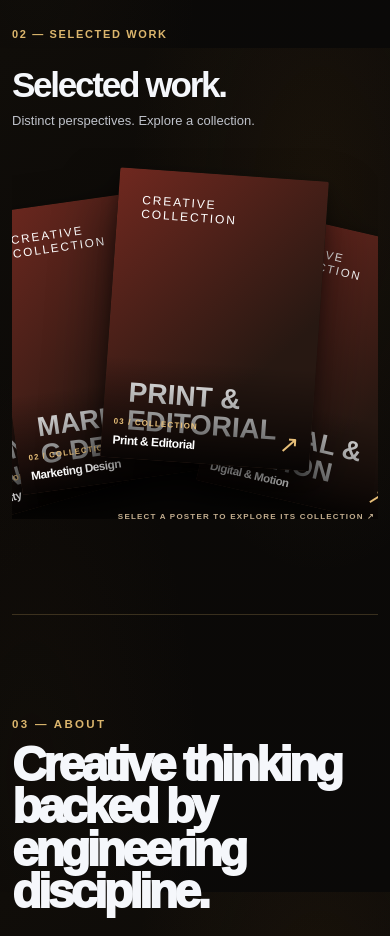
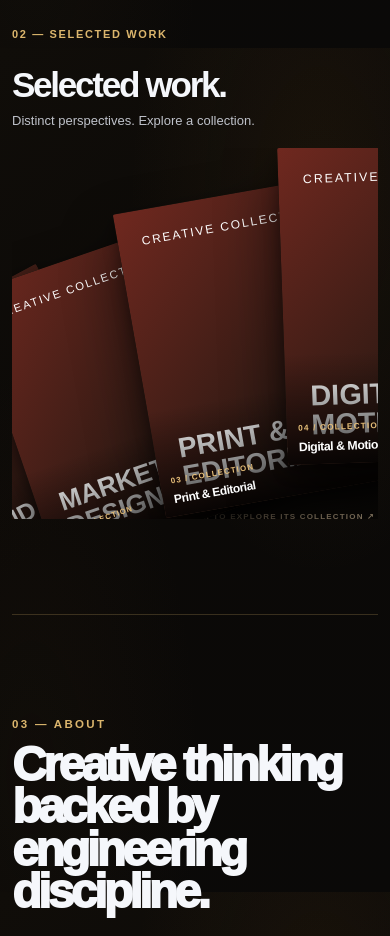
Before and after one commit to mkcoder1218/Tsgaye, a Next.js app: page / in a window 390 px wide. Shown: the part 1640-2576 px from the top of the page. Built offline with nearby package versions, Linux system fonts and the light colour scheme.

Commit message:
Align selected work posters as a right-entry layered stack

```diff
--- a/app/globals.css
+++ b/app/globals.css
@@ -3110,3 +3110,30 @@ body {
   .work-poster-label strong{font-size:12px}
 }
 @media(prefers-reduced-motion:reduce){.work-poster-heading-copy h2,.work-poster-heading-copy p{animation:none}}
+
+/* Right-entry campaign stack: layered in depth from the right edge, not a centered fan. */
+.work-editorial .work-poster-stage{overflow:hidden;isolation:isolate}
+.work-poster-deck{left:auto;right:0;width:min(78%,900px);max-width:900px;transform:none}
+.work-poster{width:clamp(220px,32vw,405px);height:85%;transform-origin:75% 75%}
+.work-poster-1{left:5%;top:21%;z-index:1;transform:translateX(0) rotate(-28deg) scale(.89)}
+.work-poster-2{left:27%;top:14%;z-index:2;transform:translateX(0) rotate(-19deg) scale(.94)}
+.work-poster-3{left:48%;top:6%;z-index:3;transform:translateX(0) rotate(-10deg)}
+.work-poster-4{left:68%;top:0;z-index:4;transform:translateX(0) rotate(-2deg) scale(1.03)}
+.work-poster:hover,.work-poster:focus-visible,.work-poster.is-active{z-index:12;transform:translate(-6%,-4%) rotate(-4deg) scale(1.05)}
+@media(max-width:820px){
+ .work-poster-deck{left:auto;right:0;width:95%;max-width:none;transform:none}
+ .work-poster{width:49%;height:82%}
+ .work-poster-1{left:-10%;top:23%}
+ .work-poster-2{left:16%;top:15%}
+ .work-poster-3{left:43%;top:7%}
+ .work-poster-4{left:69%;top:0}
+}
+@media(max-width:560px){
+ .work-editorial .work-poster-stage{overflow:hidden}
+ .work-poster-deck{width:120%;right:-17%}
+ .work-poster{width:58%;height:83%}
+ .work-poster-1{left:-25%;top:25%}
+ .work-poster-2{left:3%;top:17%}
+ .work-poster-3{left:34%;top:8%}
+ .work-poster-4{left:66%;top:0}
+}
```
